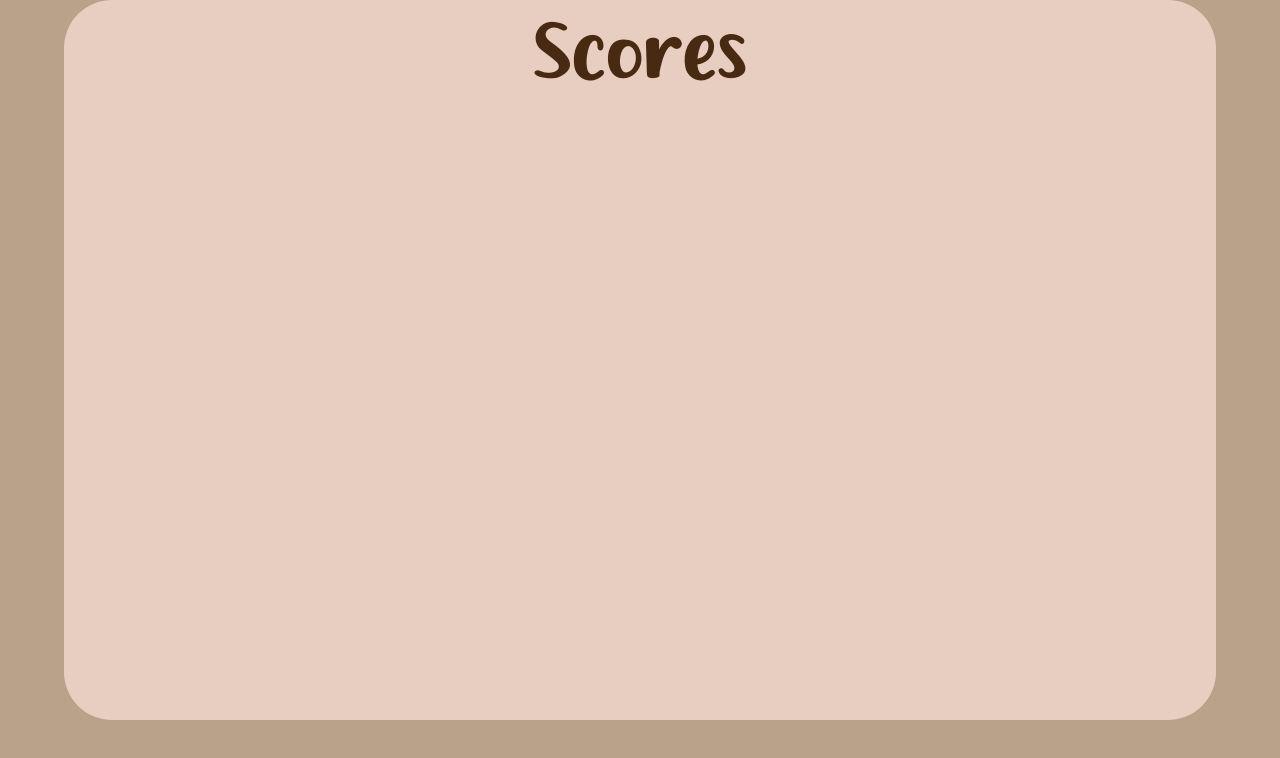
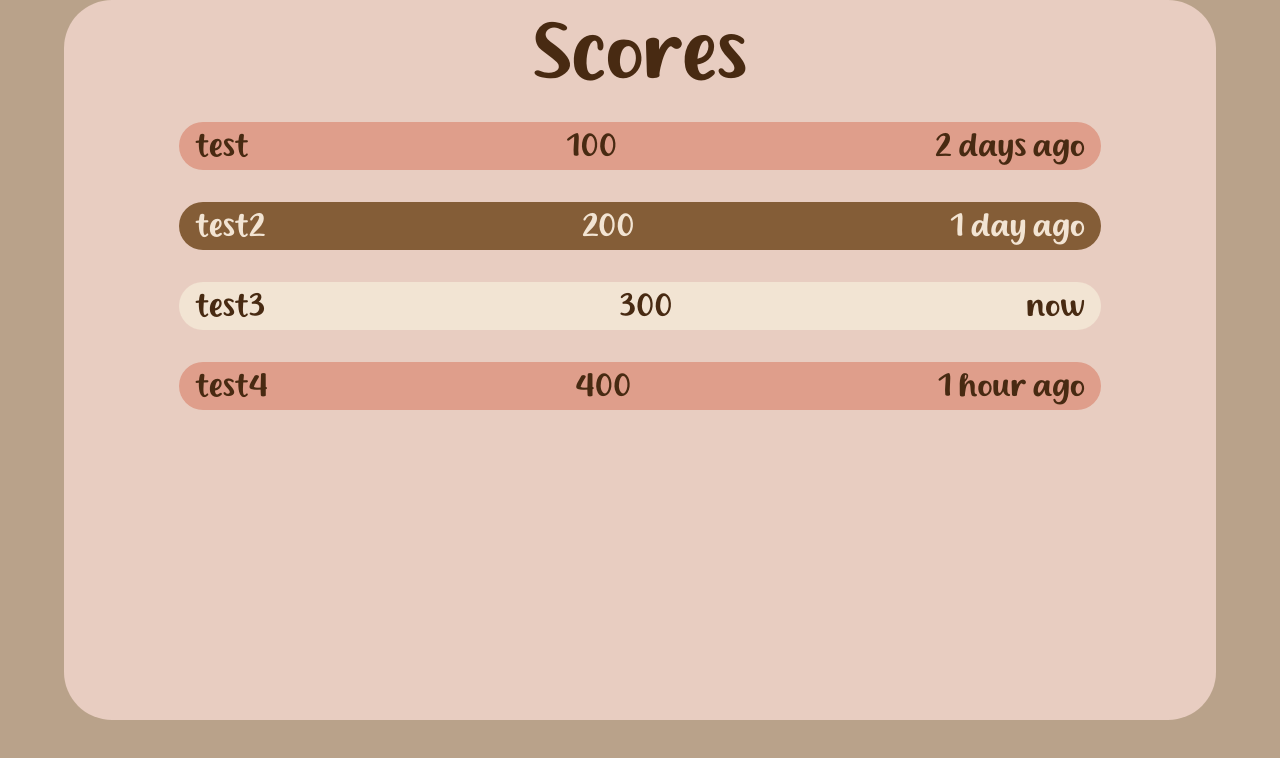
Before and after one commit to aliciajpan/cake-game, a React (Vite) app in the folder overcaked-front-end/: page /scoreboard in a window 1280 px wide. Shown: the top 758 px of the page. Built offline with nearby package versions, Linux system fonts and the light colour scheme.

Commit message:
Add scorecard component and alternate colours, add placeholder score data in back-end

```diff
--- /dev/null
+++ b/overcaked-front-end/src/components/ScoreCard/ScoreCard.jsx
@@ -0,0 +1,23 @@
+import { useState } from "react";
+import "./ScoreCard.scss";
+
+function ScoreCard({scoreObj, color}) {
+    console.log(color);
+    return (
+        <article className={`scorecard ${color}`}>
+            <div>
+                {scoreObj.name}
+            </div>
+
+            <div>
+                {scoreObj.score}
+            </div>
+
+            <div>
+                {scoreObj.time}
+            </div>
+        </article>
+    );
+}
+
+export default ScoreCard;
--- /dev/null
+++ b/overcaked-front-end/src/components/ScoreCard/ScoreCard.scss
@@ -0,0 +1,26 @@
+@use '../../styles/partials/variables' as *;
+
+.scorecard {
+    display: flex;
+    width: 80%;
+    height: 3rem;
+    border-radius: 2rem;
+    justify-content: space-between;
+    padding: 0 1rem;
+    align-items: center;
+    font-size: 2rem;
+    margin: 1rem;
+
+    &--pink {
+        background-color: $strawberry-light;
+    }
+
+    &--brown {
+        background-color: $chocolate-light;
+        color: $vanilla;
+    }
+
+    &--cream {
+        background-color: $vanilla;
+    }
+}
--- a/overcaked-front-end/src/pages/ScoreboardPage/ScoreboardPage.jsx
+++ b/overcaked-front-end/src/pages/ScoreboardPage/ScoreboardPage.jsx
@@ -1,15 +1,42 @@
 import './ScoreboardPage.scss';
-import logo from '../../assets/logos/logo.png';
-import Button from '../../components/Button/Button';
-import NameForm from '../../components/NameForm/NameForm';
-import OrderCard from '../../components/OrderCard/OrderCard';
-import Cake from '../../components/Cake/Cake';
-import { NavLink } from 'react-router-dom';
+import ScoreCard from '../../components/ScoreCard/ScoreCard';
 
 function ScoreboardPage() {
+    const colors = ["scorecard--pink", "scorecard--brown", "scorecard--cream"];
+
+    const scores = [
+        {
+            "id": 0,
+            "name": "test",
+            "score": 100,
+            "time": "2 days ago"
+        },
+        {
+            "id": 1,
+            "name": "test2",
+            "score": 200,
+            "time": "1 day ago"
+        },
+        {
+            "id": 2,
+            "name": "test3",
+            "score": 300,
+            "time": "now"
+        },
+        {
+            "id": 3,
+            "name": "test4",
+            "score": 400,
+            "time": "1 hour ago"
+        }
+    ];
+
     return (
         <section className='menu'>
             <h1>Scores</h1>
+            {scores.map((scoreObj) => {
+                return (<ScoreCard scoreObj={scoreObj} color={colors[(scoreObj.id) % colors.length]}/>)
+            })}
         </section>
     )
 }
```
Also changed, not shown: 2 other files (tests, documents, lock files or other folders).
